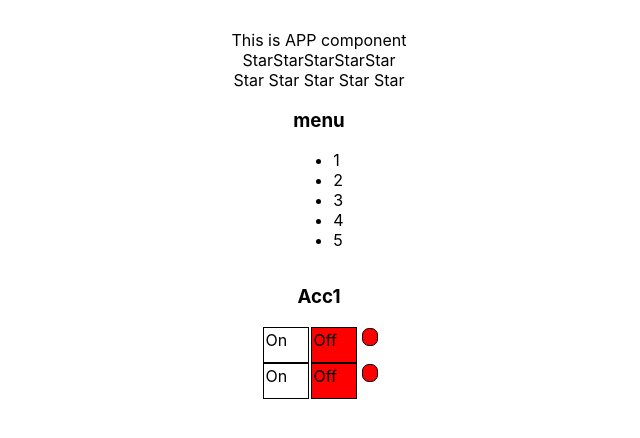
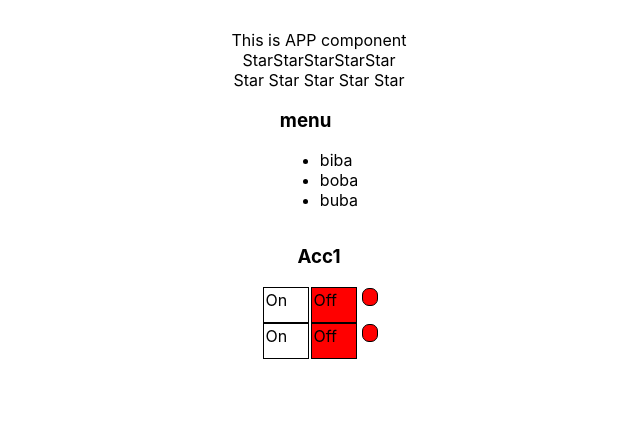
Before and after one commit to IvanVlKuchumov/react-kabzda, a React (Create React App) app: page / in a window 1280 px wide. Both pictures are taken after a click on the element "menu". Shown: the top 438 px of the page, without its empty margins (321-961 px from the left). Built offline with nearby package versions, Linux system fonts and the light colour scheme.

Commit message:
Add Select

```diff
--- a/src/App.tsx
+++ b/src/App.tsx
@@ -18,7 +18,12 @@ function App() {
             This is APP component
             <Rating value={ratingValue} onClick={setRatingValue}/>
             <UncontrolledRating/>
-            <Accordion title='menu' accordionCollapsed={accordionCollapsed} setAccordionCollapsed={setAccordionCollapsed}/>
+            <Accordion title='menu'
+                       accordionCollapsed={accordionCollapsed}
+                       setAccordionCollapsed={setAccordionCollapsed}
+                       items={[{title: 'biba', value:1}, {title:'boba', value:2}, {title:'buba', value:3}]}
+                       onClick={()=>{}}
+            />
             <AccordionUnControlled title={'Acc1'}/>
             <OnOffUncontrolled />
             <OnOff on={on} setOn={setOn} />
--- a/src/components/Accordion/Accordion.tsx
+++ b/src/components/Accordion/Accordion.tsx
@@ -1,22 +1,35 @@
-import React, {useState} from "react";
-
-type AccordionPropsType = {
+export type AccordionPropsType = {
     title: string,
     accordionCollapsed: boolean
     setAccordionCollapsed:(c:boolean)=>void
+    onChange?: () => void
+    items: ItemsType[]
+    onClick: (value:any)=>void
+
+}
+
+type ItemsType = {
+    title: string,
+    value: any
 }
 
 export const Accordion = (props: AccordionPropsType) => {
 
     return (
         <div>
-            <AccordionTitle title={props.title} accordionCollapsed={props.accordionCollapsed} setAccordionCollapsed={props.setAccordionCollapsed}/>
-            {props.accordionCollapsed && <AccordionBody/>}
+            <AccordionTitle  title={props.title} accordionCollapsed={props.accordionCollapsed} setAccordionCollapsed={props.setAccordionCollapsed} />
+            {props.accordionCollapsed && <AccordionBody items={props.items} onClick={props.onClick}/>}
         </div>
     )
 }
 
-const AccordionTitle = (props: AccordionPropsType) => {
+ type AccordionTitlePropsType = {
+     title: string,
+     accordionCollapsed: boolean
+     setAccordionCollapsed:(c:boolean)=>void
+ }
+
+const AccordionTitle = (props: AccordionTitlePropsType) => {
     const onclickHandler = () => {
       props.setAccordionCollapsed(!props.accordionCollapsed)
     }
@@ -25,14 +38,16 @@ const AccordionTitle = (props: AccordionPropsType) => {
     )
 }
 
-const AccordionBody = () => {
+type AccordionBodyType = {
+    items?: ItemsType[]
+    onClick: (value:number) => void
+
+}
+
+const AccordionBody = (props:AccordionBodyType) => {
     return (
         <ul>
-            <li>1</li>
-            <li>2</li>
-            <li>3</li>
-            <li>4</li>
-            <li>5</li>
+            {props.items?.map((i, index) => <li key={index} onClick={()=>props.onClick(i.value)}>{i.title}</li>)}
         </ul>
     )
 }
```
Also changed, not shown: src/components/Select/Select.module.css (added, +14 -0 lines), src/components/Select/Select.tsx (added, +34 -0 lines), 2 other files (tests, documents, lock files or other folders).
